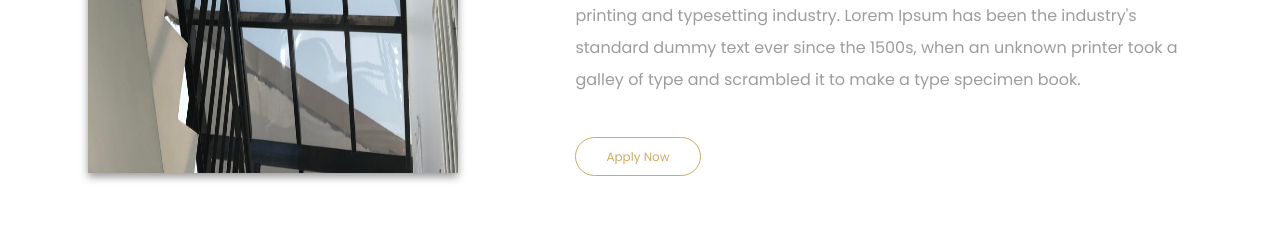
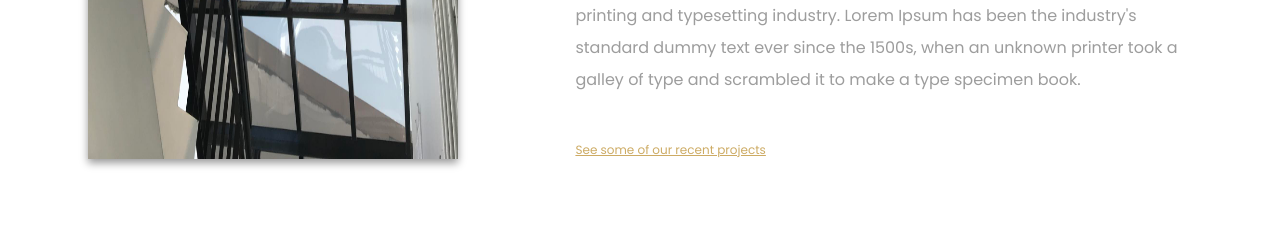
Before and after one commit to drejavu44/arcoplus, a Vue app: page / in a window 1280 px wide. Shown: the part 1460-1687 px from the top of the page. Built offline with nearby package versions, Linux system fonts and the light colour scheme; no server answers; the database is empty.

Commit message:
modified:   src/views/HomeView.vue

```diff
--- a/src/views/HomeView.vue
+++ b/src/views/HomeView.vue
@@ -81,14 +81,16 @@
                 text ever since the 1500s, when an unknown printer took a galley
                 of type and scrambled it to make a type specimen book.
               </div>
-              <a class="about-us-7"
-                ><RouterLink to="/application">Apply Now</RouterLink>
-              </a>
-            </div>
+              <div class="about-us-7">
+                <div @click="scrollToSection('projects')">
+                  See some of our recent projects
+                </div>
           </div>
         </div>
       </div>
     </div>
+  </div>
+</div>
 
 <!--Project-->
 <div id="projects">
@@ -290,25 +292,18 @@ const scrollToSection = (sectionId) => {
   margin-top: 45px;
 }
 
-.about-us-7 a {
-  background-color: transparent;
-  border-radius: 30px;
-  border-color: rgba(205, 171, 100, 1);
-  border-style: solid;
-  border-width: 1px;
-  align-self: start;
+.about-us-7 div {
   color: rgba(205, 171, 100, 1);
   justify-content: center;
-  padding: 10px 30px;
-  font: 12px/267% Poppins, sans-serif;
+  font-size: 12px;
+  font-family: Poppins, sans-serif;
   cursor: pointer;
-  transition: background-color 0.5s ease;
-  text-decoration: none;
+  transition: color 0.5s ease;
+  text-decoration: underline;
 }
 
-.about-us-7 a:hover {
-  background-color: rgba(205, 171, 100, 1);
-  color: white;
+.about-us-7 div:hover {
+  color: rgb(153, 128, 73);
 }
 
 
```
